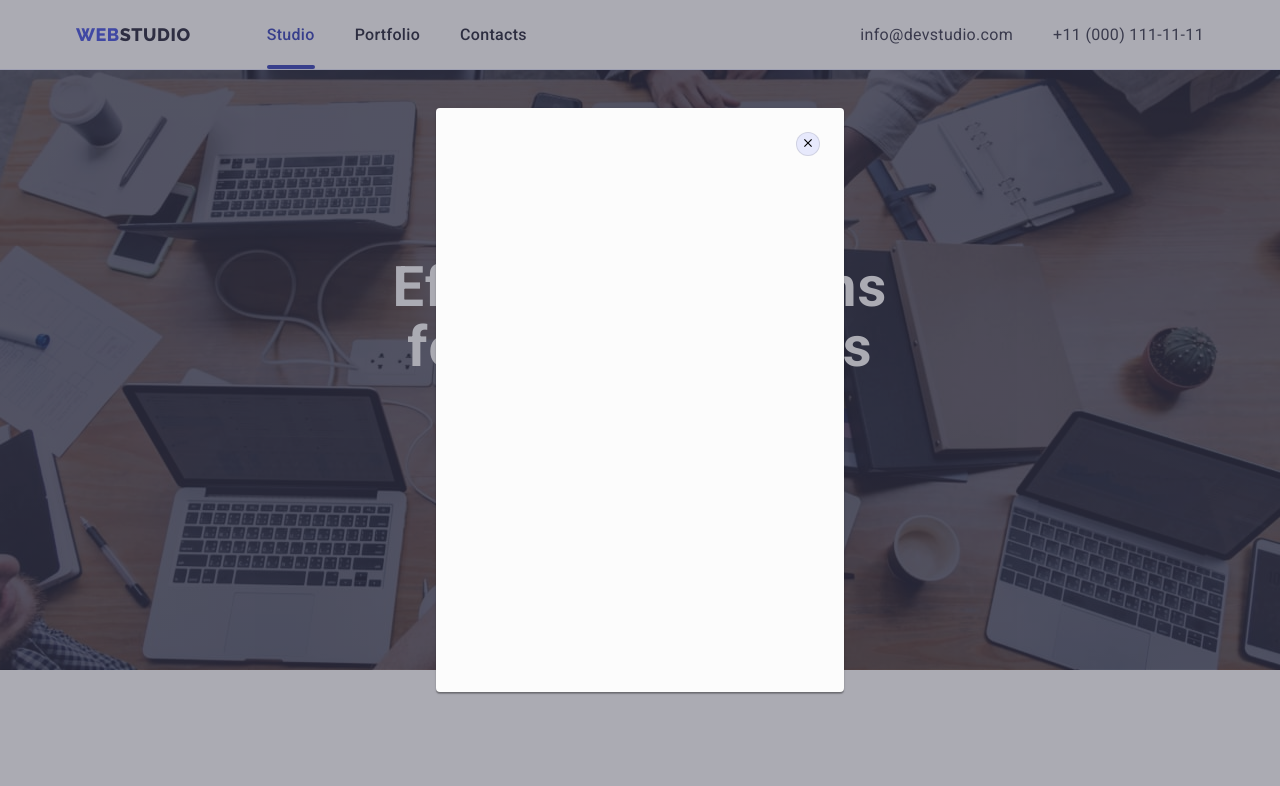
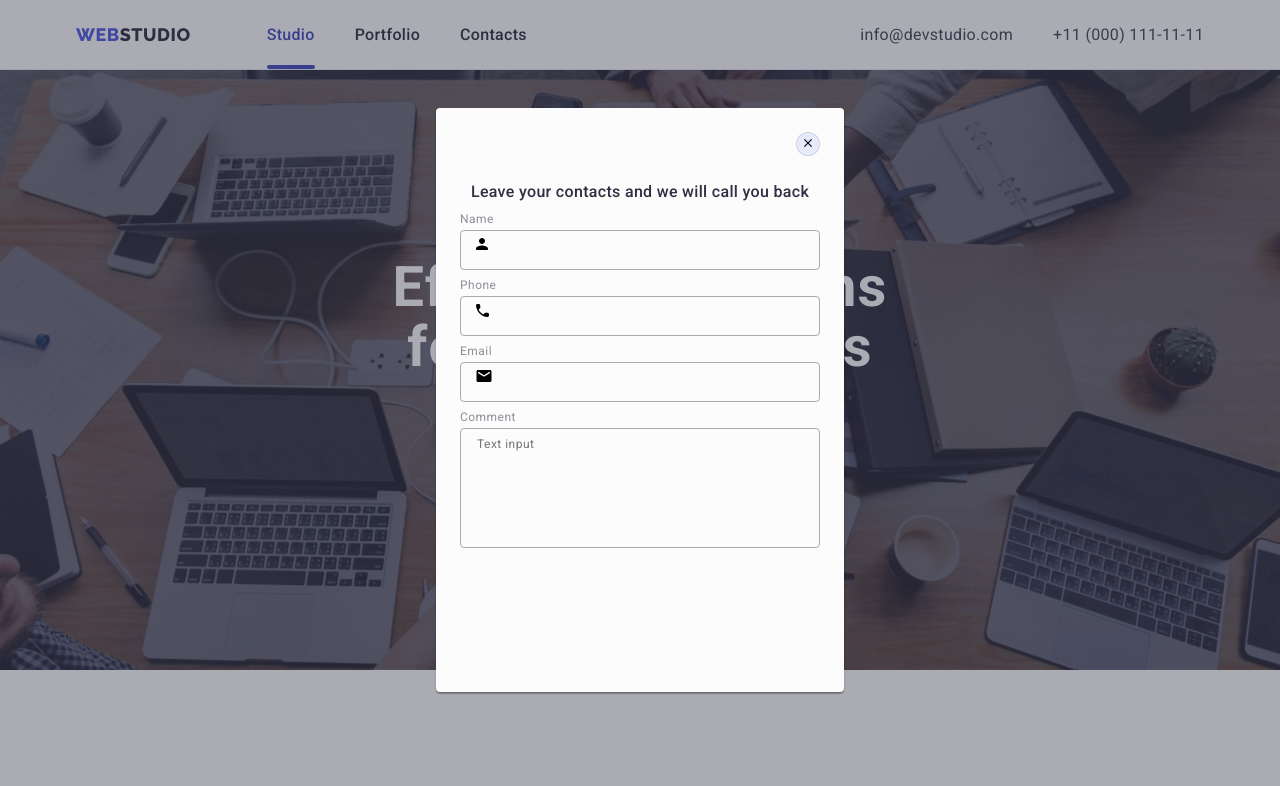
Before and after one commit to LizaDiego/goit-markup-hw-06, a plain HTML site: page index.html in a window 1280 px wide. Both pictures are taken after a click on the button "Order Service". Shown: the top 786 px of the page. Drawn offline with nearby package versions, Linux system fonts and the light colour scheme.

Commit message:
Update 2

```diff
--- a/css/styles.css
+++ b/css/styles.css
@@ -226,6 +226,77 @@ li > .link:focus {
   border-radius: 4px;
   transform: translate(-50%, -50%) scale(1);
   transition: transform 250ms cubic-bezier(0.4, 0, 0.2, 1);
+  padding: 72px 24px 24px 24px;
+}
+
+.modal-form-container {
+  font-weight: 500;
+  font-size: 16px;
+  line-height: 1.5;
+  text-align: center;
+  letter-spacing: 0.02em;
+  color: var(--navyblue);
+  margin-bottom: 8px;
+}
+
+.modal-window-container {
+  margin-bottom: 8px;
+}
+
+.user-info-label {
+  font-size: 12px;
+  line-height: 1.17;
+  letter-spacing: 0.04em;
+  color: var(--lightslate);
+  display: block;
+  margin-bottom: 4px;
+}
+
+.input-text-box {
+  position: relative;
+}
+
+.input-info {
+  width: 100%;
+  height: 40px;
+  border: 1px solid rgba(46, 47, 66, 0.4);
+  border-radius: 4px;
+  background-color: transparent;
+  padding-left: 38px;
+  outline: transparent;
+  border-color: 250ms cubic-bezier(0.4, 0, 0.2, 1);
+}
+
+.input-info:focus {
+  border-color: var(--iris);
+}
+
+.input-info-svg {
+  position: absolute;
+  left: 16px;
+  top: 50%;
+  transform: translateY(-50%);
+  transition: fill 250ms cubic-bezier(0.4, 0, 0.2, 1);
+}
+
+.input-info-svg:focus {
+  fill: var(--iris);
+}
+
+.text-input-box {
+  width: 100%;
+  height: 120px;
+  font-size: 12px;
+  line-height: 1.17;
+  letter-spacing: 0.04em;
+  color: rgba(46, 47, 66, 0.4);
+  border: 1px solid rgba(46, 47, 66, 0.4);
+  border-radius: 4px;
+  background-color: transparent;
+  padding: 8px 16px;
+  outline: transparent;
+  resize: none;
+  transition: border-color 250ms cubic-bezier(0.4, 0, 0.2, 1);
 }
 
 .modal-close {
--- a/index.html
+++ b/index.html
@@ -399,7 +399,7 @@
                 <p class="subscribe">Subscribe</p>
                 <form class="subscribe-form">
                     <label class="subscribe-label">
-                        <input class="input-type" type="E-mail" name="name" placeholder="E-mail">
+                        <input class="input-type" type="email" name="name" placeholder="E-mail">
                     </label>
                     <button class="subscribe-button" type="submit">
                         Subscribe
@@ -419,6 +419,45 @@
                     <use href="./images/SVG-sprite-icons.svg#modal-close"></use>
                 </svg>
             </button>
+            <p class="modal-form-container">
+                Leave your contacts and we will call you back
+            </p>
+            <form>
+                <div class="modal-window-container">
+                    <label class="user-info-label" for="user-name">Name</label>
+                    <div class="input-text-box">
+                        <input class="input-info" type="text" name="user-name" id="user-name">
+                        <svg class="input-info-svg" xmlns="http://www.w3.org/2000/svg" width="18" height="24">
+                            <use href="./images/SVG-sprite-icons.svg#person"></use>
+                        </svg>
+                        </input>
+                    </div>
+                </div>
+                <div class="modal-window-container">
+                    <label class="user-info-label" for="user-name">Phone</label>
+                    <div class="input-text-box">
+                        <input class="input-info" type="text" name="user-name" id="user-name">
+                        <svg class="input-info-svg" xmlns="http://www.w3.org/2000/svg" width="18" height="24">
+                            <use href="./images/SVG-sprite-icons.svg#phone"></use>
+                        </svg>
+                        </input>
+                    </div>
+                </div>
+                <div class="modal-window-container">
+                    <label class="user-info-label" for="user-name">Email</label>
+                    <div class="input-text-box">
+                        <input class="input-info" type="text" name="user-name" id="user-name">
+                        <svg class="input-info-svg" xmlns="http://www.w3.org/2000/svg" width="18" height="24">
+                            <use href="./images/SVG-sprite-icons.svg#email"></use>
+                        </svg>
+                        </input>
+                    </div>
+                </div>
+                <div>
+                    <label class="user-info-label" for="user-comment">Comment</label>
+                    <textarea class="text-input-box" name="user-comment" id="user-comment" placeholder="Text input" cols="30" rows="10"></textarea>
+                </div>
+            </form>
         </div>
     </div>
     <script src="./modal.js"></script>
```
